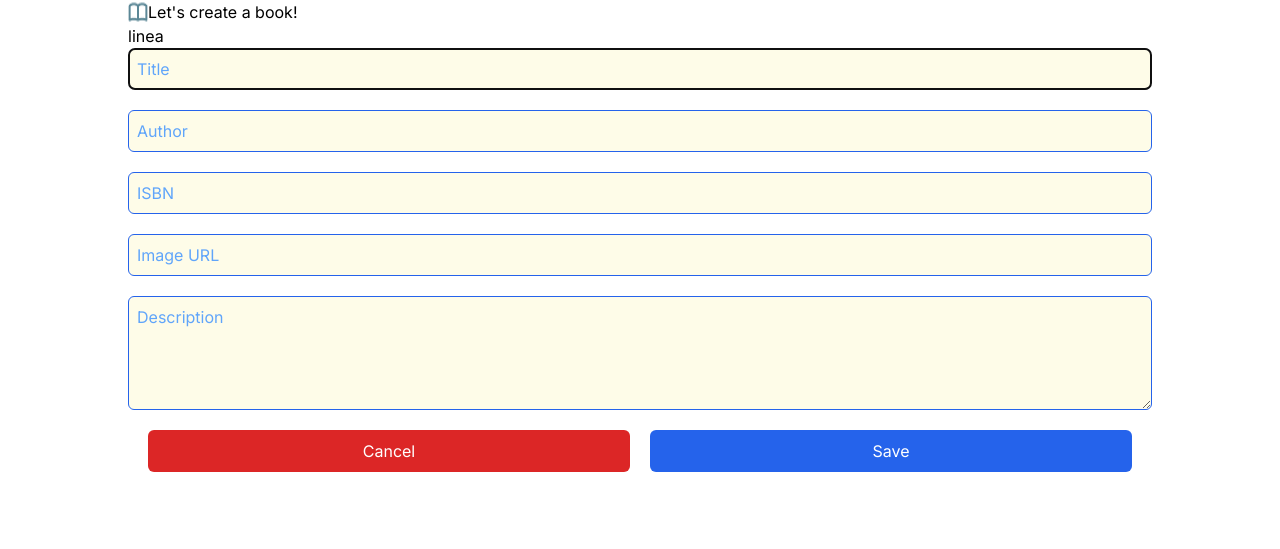
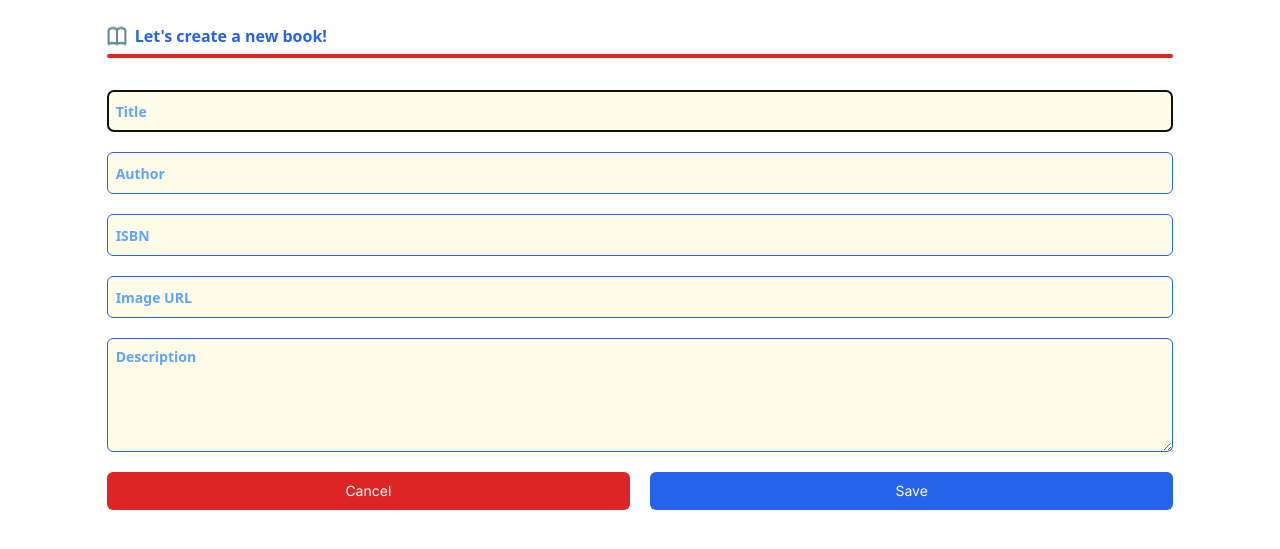
Before and after one commit to Archima20/BookWorms, a PHP site: page /createpage.php in a window 1280 px wide. Shown: the part 171-720 px from the top of the page. Run offline with PHP 8.4, Linux system fonts and the light colour scheme; a stand-in replaces the project's code that opens the database connection; style sheets or scripts are compiled from the project's sources; some libraries are stand-ins or nearby versions.

Commit message:
styles for title of the secction and line

```diff
--- a/assets/components/create.php
+++ b/assets/components/create.php
@@ -1,31 +1,31 @@
 <div class="w-full flex flex-col items-center">
-  <div class="w-4/5">
-    <div class="flex">
-      <img src="./assets/images/icon_book.png" alt="Book icon">
-      <p>Let's create a book!</p>
+  <div class="my-6 w-5/6">
+    <div class="flex mb-1.5">
+      <img src="./assets/images/icon_book.png" alt="Book icon" class="mr-2">
+      <p class="font-sans text-blue-600 font-bold text-base">Let's create a new book!</p>
     </div>
-    <div>linea</div>
+    <div class="bg-red-600 py-0.5 rounded-md"></div>
   </div>
 
-  <form action="#" method="POST" class = "w-4/5">
+  <form action="#" method="POST" class = "mt-2 w-5/6">
 
       <div class="grid gap-5">
 
-            <input type="text" name="title" autofocus="autofocus" require="require" placeholder="Title" class="border border-solid border-blue-600 bg-yellow-50 rounded-md placeholder:text-blue-400 p-2 w-full" >
+            <input type="text" name="title" autofocus="autofocus" require="require" placeholder="Title" class="border border-solid border-blue-600 bg-yellow-50 rounded-md placeholder:text-blue-400 placeholder:text-sm placeholder:font-bold placeholder:font-sans p-2 w-full" >
 
-            <input type="text" name="authors" require="require" placeholder="Author" class="border border-solid border-blue-600 bg-yellow-50 rounded-md placeholder:text-blue-400 p-2 w-full">
+            <input type="text" name="authors" require="require" placeholder="Author" class="border border-solid border-blue-600 bg-yellow-50 rounded-md placeholder:text-blue-400 placeholder:text-sm placeholder:font-bold placeholder:font-sans p-2 w-full">
 
-            <input type="text" name="isbn" require="require" placeholder="ISBN" class="border border-solid border-blue-600 bg-yellow-50 rounded-md placeholder:text-blue-400 p-2 w-full">
+            <input type="text" name="isbn" require="require" placeholder="ISBN" class="border border-solid border-blue-600 bg-yellow-50 rounded-md placeholder:text-blue-400 placeholder:text-sm placeholder:font-bold placeholder:font-sans p-2 w-full">
 
-            <input type="text" name="imageUrl"  require="require" placeholder="Image URL"  class="border border-solid border-blue-600 bg-yellow-50 rounded-md placeholder:text-blue-400 p-2 w-full">
+            <input type="text" name="imageUrl"  require="require" placeholder="Image URL"  class="border border-solid border-blue-600 bg-yellow-50 rounded-md placeholder:text-blue-400 placeholder:text-sm placeholder:font-bold placeholder:font-sans p-2 w-full">
 
-            <textarea rows="4" cols="1" type="text" name="description" require="require" placeholder="Description" class="border border-solid border-blue-600 bg-yellow-50 rounded-md placeholder:text-blue-400 p-2 w-full"></textarea>
+            <textarea rows="4" cols="1" type="text" name="description" require="require" placeholder="Description" class="border border-solid border-blue-600 bg-yellow-50 rounded-md placeholder:text-blue-400 placeholder:text-sm placeholder:font-bold placeholder:font-sans p-2 w-full"></textarea>
       </div>
 
-      <div class="flex gap-5 px-5 mt-5 mb-5 justify-between">
-        <a href="index.php" class="w-1/2 py-2 bg-red-600 text-white text-center justify-center rounded-md border border-transparent" >Cancel</a>
+      <div class="flex gap-5 mt-5 mb-5 justify-between">
+        <a href="index.php" class="w-1/2 py-2 bg-red-600 text-white text-sm text-center justify-center rounded-md border border-transparent" >Cancel</a>
 
-        <button type="submit" class="w-1/2 py-2 bg-blue-600 text-white justify-center rounded-md border border-transparent" >Save</button>
+        <button type="submit" class="w-1/2 py-2 bg-blue-600 text-white text-sm justify-center rounded-md border border-transparent" >Save</button>
       </div>
 
   </form>
--- a/styles/main.css
+++ b/styles/main.css
@@ -2,10 +2,11 @@
 @import "../styles/body.css";
 @import "../styles/footer.css";
 @import "../styles/variables.css";
+@import url("https://fonts.googleapis.com/css2?family=Inter:wght@200;300;400;500;600;700&display=swap");
 
-*{
-    padding: 0;
-    margin: 0;
-    box-sizing: border-box;
-    font-family: 'Inter', sans-serif;
+* {
+  padding: 0;
+  margin: 0;
+  box-sizing: border-box;
+  font-family: "Inter", sans-serif;
 }
```
